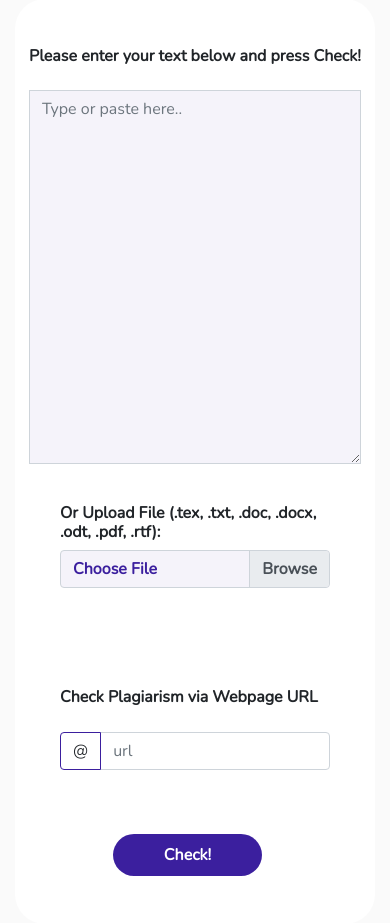
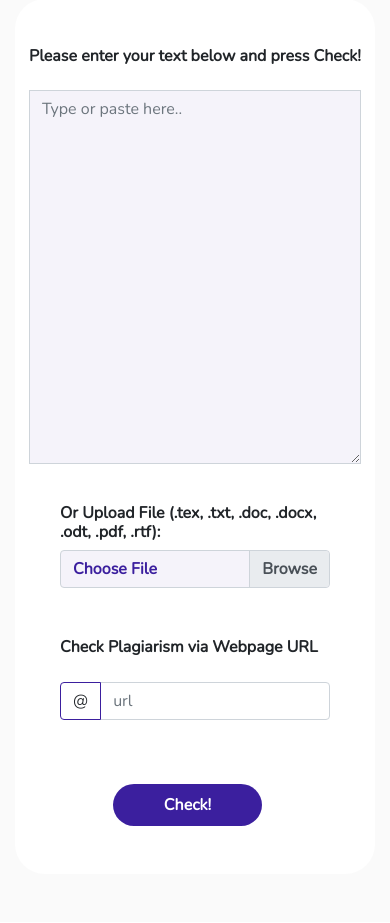
Before and after one commit to ssdanso/Docufix.io, a PHP site: page /plagiarism-checker.html in a window 390 px wide. Shown: the part 755-1678 px from the top of the page. Run offline with PHP 8.4, Linux system fonts and the light colour scheme.

Commit message:
fixed responsiveness

```diff
--- a/css/plagiarism-checker.css
+++ b/css/plagiarism-checker.css
@@ -130,6 +130,6 @@ justify-content: space-between;
 		margin-left: 20px !important;
 	}
 	.upload {
-		padding-bottom: 100px;
+		margin-bottom: 50px !important;
 	}
 }
```
